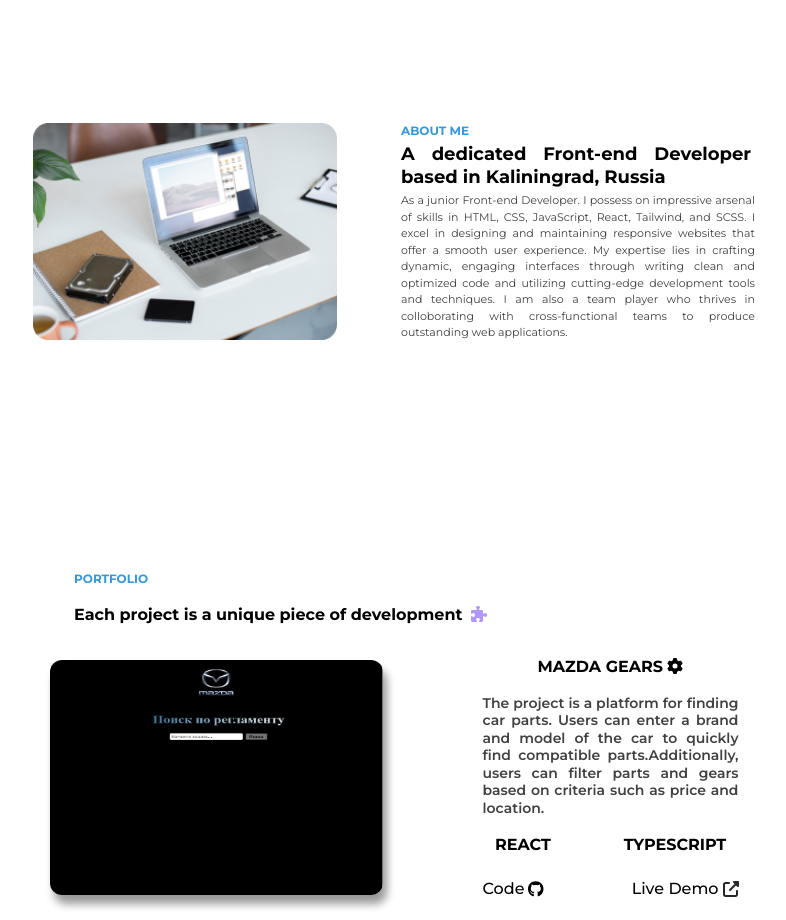
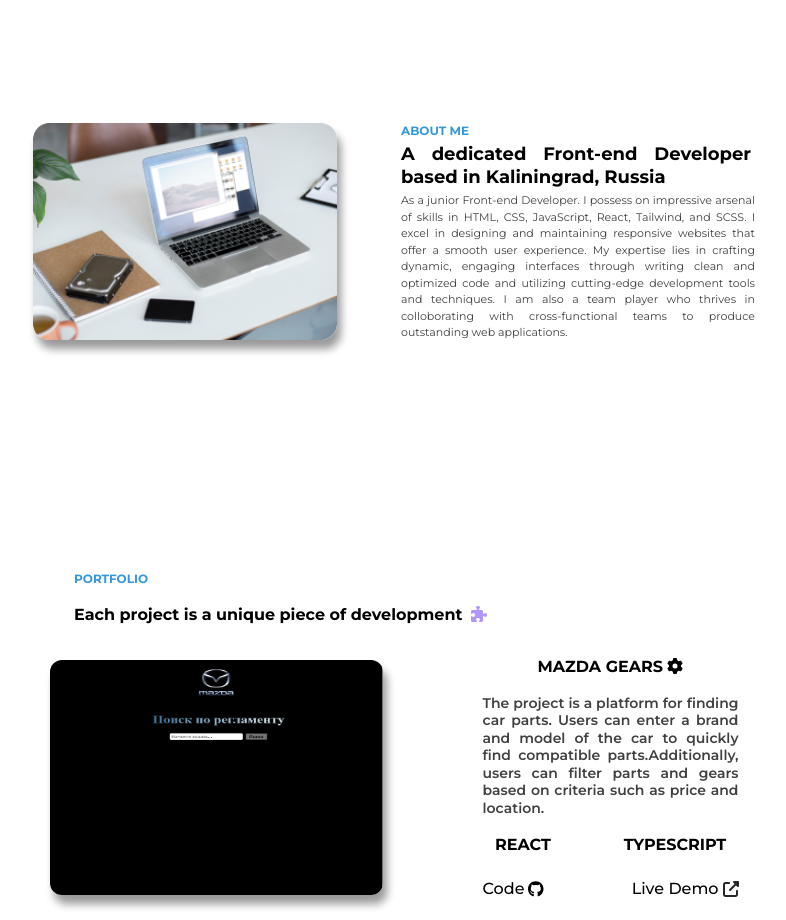
Before and after one commit to m1rxcle/MyPortfolio, a React (Vite) app: page / in a window 1280 px wide. Shown: the part 960-1880 px from the top of the page, without its empty margins (246-1032 px from the left). Built offline with nearby package versions, Linux system fonts and the light colour scheme.

Commit message:
Тени добавил

```diff
--- a/src/Components/About/About.jsx
+++ b/src/Components/About/About.jsx
@@ -1,12 +1,13 @@
 import desktop from "./../../assets/Images/about.png"
 import { Element } from "react-scroll"
+import "./style.css"
 
 const About = () => {
 	return (
 		<Element name="about" className="mb-[230px]">
 			<div className="text-center w-full md:flex md:justify-center md:items-start md:gap-16 ">
 				<img
-					className="hidden md:block md:h-[217px] md:w-[304px]"
+					className="hidden md:block md:h-[217px] md:w-[304px] onShadow rounded-2xl"
 					src={desktop}
 					loading="lazy"
 				/>
--- /dev/null
+++ b/src/Components/About/style.css
@@ -0,0 +1,3 @@
+.onShadow {
+	box-shadow: 4px 9px 8px 0 rgba(0, 0, 0, 0.4);
+}
```
